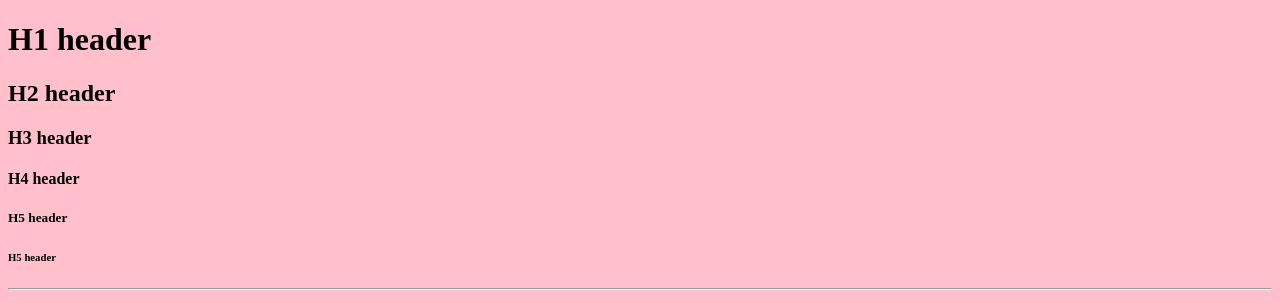
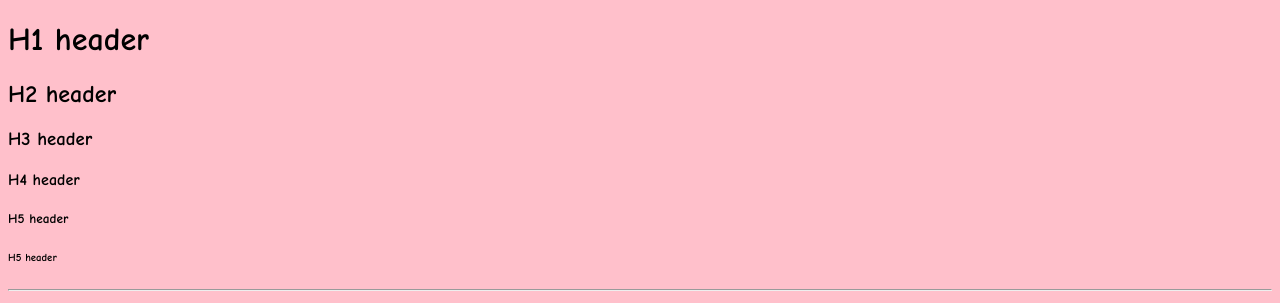
Before and after one commit to StupidHackathonAMS/geolize.css, a plain HTML site: page test.html in a window 1280 px wide. Shown: the top 303 px of the page. Drawn offline with Linux system fonts and the light colour scheme.

Commit message:
style headers in comic sans

```diff
--- a/geolize.css
+++ b/geolize.css
@@ -3,3 +3,9 @@
 }
 
 html {}
+
+/* Headings */
+
+h1,h2,h3,h4,h5,h6 {
+  font-family: "Comic Sans MS", "Comic Sans", cursive;
+}
```
